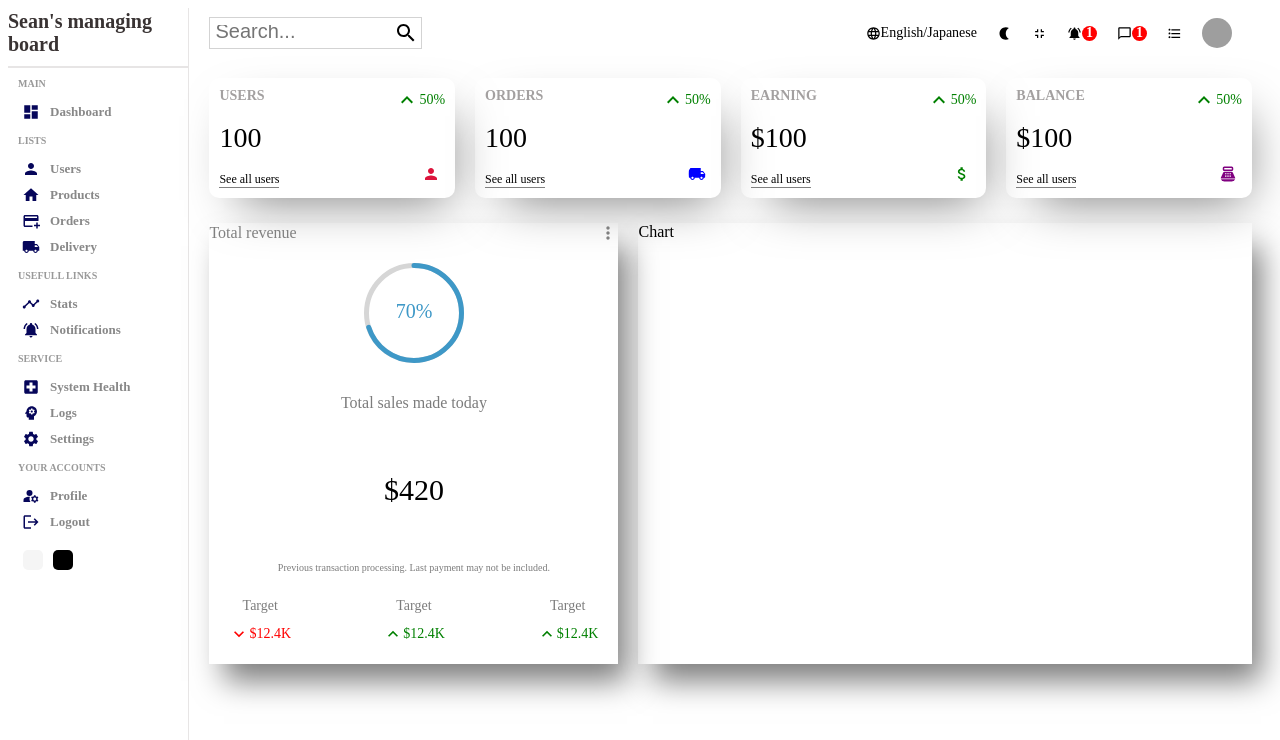
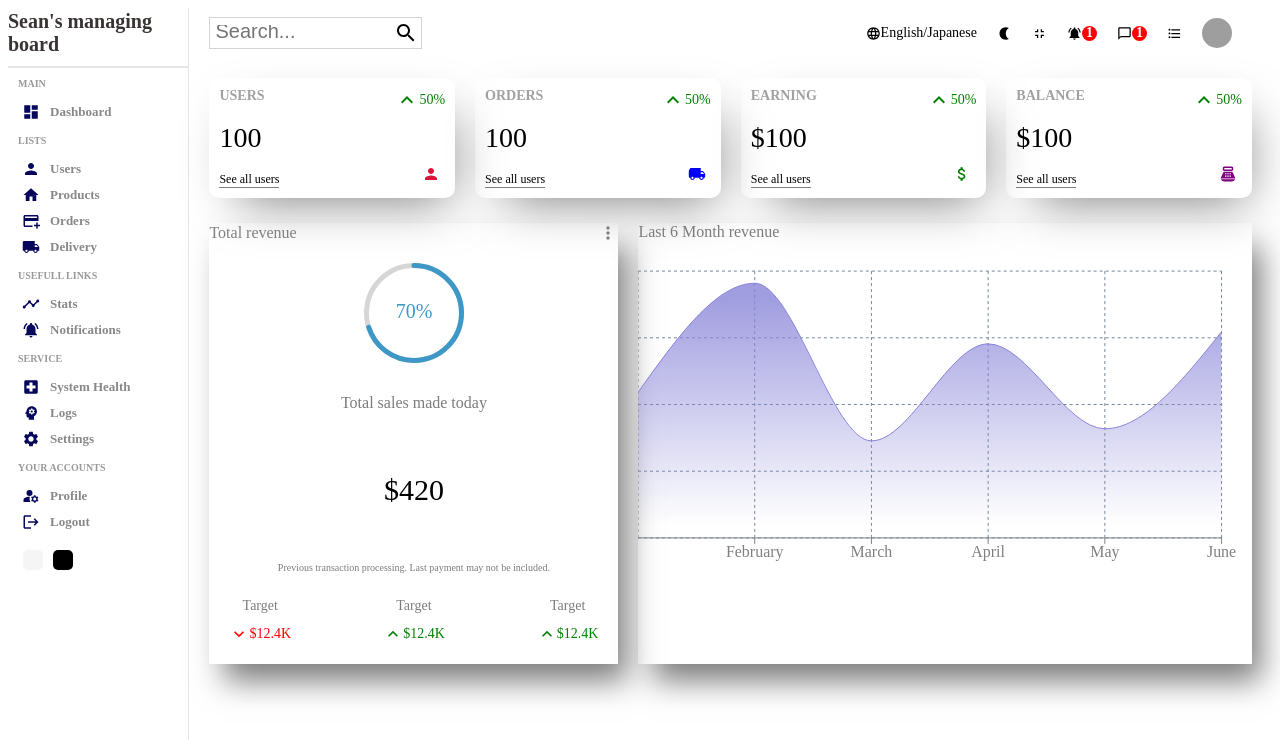
Before and after one commit to seanyu7/admin-panel-youtube, a React (Create React App) app: page / in a window 1280 px wide. Shown: the top 740 px of the page. Built offline with nearby package versions, Linux system fonts and the light colour scheme; grey boxes are pictures that could not be loaded.

Commit message:
💄 instaled chart and meke better looking

```diff
--- a/src/component/chart/Chart.jsx
+++ b/src/component/chart/Chart.jsx
@@ -1,10 +1,58 @@
-import React from 'react'
-import './chart.css'
+import React from "react";
+import "./chart.css";
+import {
+  AreaChart,
+  Line,
+  XAxis,
+  YAxis,
+  CartesianGrid,
+  Tooltip,
+  Legend,
+  ResponsiveContainer,
+  Area,
+} from "recharts";
 
-function Chart() {
+const data = [
+  { name: "January", Total: 1200 },
+  { name: "February", Total: 2100 },
+  { name: "March", Total: 800 },
+  { name: "April", Total: 1600 },
+  { name: "May", Total: 900 },
+  { name: "June", Total: 1700 },
+];
+
+const Chart = () => {
   return (
-    <div className='chart'>Chart</div>
-  )
-}
+    <div className="chart">
+      <div className="title">Last 6 Month revenue</div>
+      <ResponsiveContainer width="100%" aspect={2 / 1}>
+        <AreaChart
+          width={730}
+          height={250}
+          data={data}
+          margin={{ top: 10, right: 30, left: 0, bottom: 0 }}
+        >
+          <defs>
+            <linearGradient id="Total" x1="0" y1="0" x2="0" y2="1">
+              <stop offset="5%" stopColor="#8884d8" stopOpacity={0.8} />
+              <stop offset="95%" stopColor="#8884d8" stopOpacity={0} />
+            </linearGradient>
+          </defs>
+          <XAxis dataKey="name" stroke="gray"/>
 
-export default Chart
+          <CartesianGrid strokeDasharray="3 3" className="chartGrid"/>
+          <Tooltip />
+          <Area
+            type="monotone"
+            dataKey="Total"
+            stroke="#8884d8"
+            fillOpacity={1}
+            fill="url(#Total)"
+          />
+        </AreaChart>
+      </ResponsiveContainer>
+    </div>
+  );
+};
+
+export default Chart;
--- a/src/component/chart/chart.css
+++ b/src/component/chart/chart.css
@@ -1,4 +1,11 @@
 .chart {
   flex: 3;
   box-shadow: 12px 20px 29px -3px #7c7c7c;
+  color: #7c7c7c;
+}
+.chart .title {
+  margin-bottom: 20px;
+}
+.chart .chartGrid {
+  stroke: lightslategray;
 }/*# sourceMappingURL=chart.css.map */
--- a/src/component/chart/chart.scss
+++ b/src/component/chart/chart.scss
@@ -2,4 +2,12 @@
   flex: 3;
   -webkit-box-shadow: 12px 20px 29px -3px #7c7c7c;
   box-shadow: 12px 20px 29px -3px #7c7c7c;
+  color: #7c7c7c;
+
+  .title{
+    margin-bottom: 20px;
+  }
+  .chartGrid{
+    stroke:lightslategray
+  }
 }
```
Also changed, not shown: 1 other file (tests, documents, lock files or other folders).
